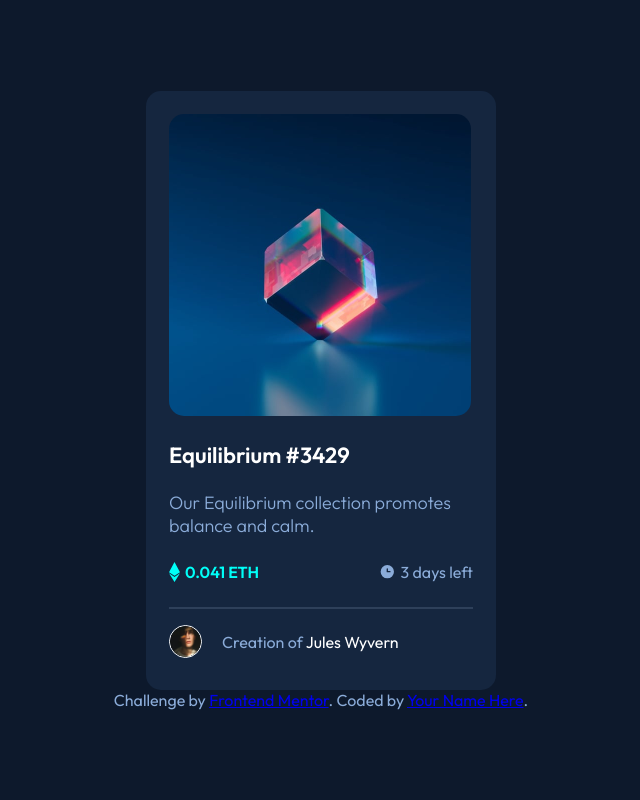
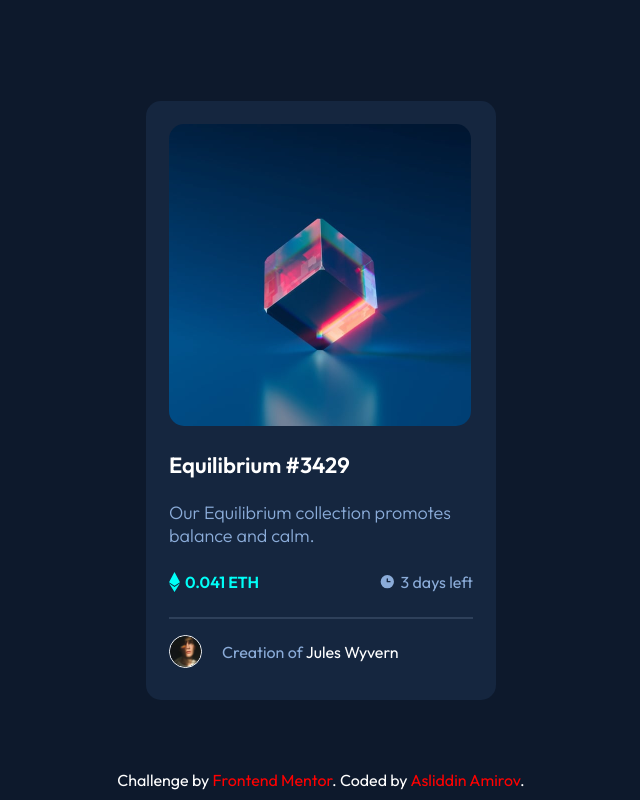
Before and after one commit to asliddinamir/project5-FM, a plain HTML site: page index.html in a window 1280 px wide. Shown: the whole page, without its empty margins (319-959 px from the left). Drawn offline with Linux system fonts and the light colour scheme.

Commit message:
added attribution and styled it

```diff
--- a/index.html
+++ b/index.html
@@ -44,7 +44,7 @@
 
   <div class="attribution">
     Challenge by <a href="https://www.frontendmentor.io?ref=challenge" target="_blank">Frontend Mentor</a>.
-    Coded by <a href="#">Your Name Here</a>.
+    Coded by <a href="https://asliddinamir.github.io">Asliddin Amirov</a>.
   </div>
 </body>
 
--- a/style.css
+++ b/style.css
@@ -139,3 +139,19 @@ body {
 .author_name a:hover {
     color: #00FFF8;
 }
+
+.attribution {
+    position: fixed;
+    bottom: 10px;
+    color: #fff
+}
+
+.attribution a {
+    color: red;
+    text-decoration: none;
+    transition: .3s ease;
+}
+
+.attribution a:hover {
+    color: #00FFF8;
+}
```
